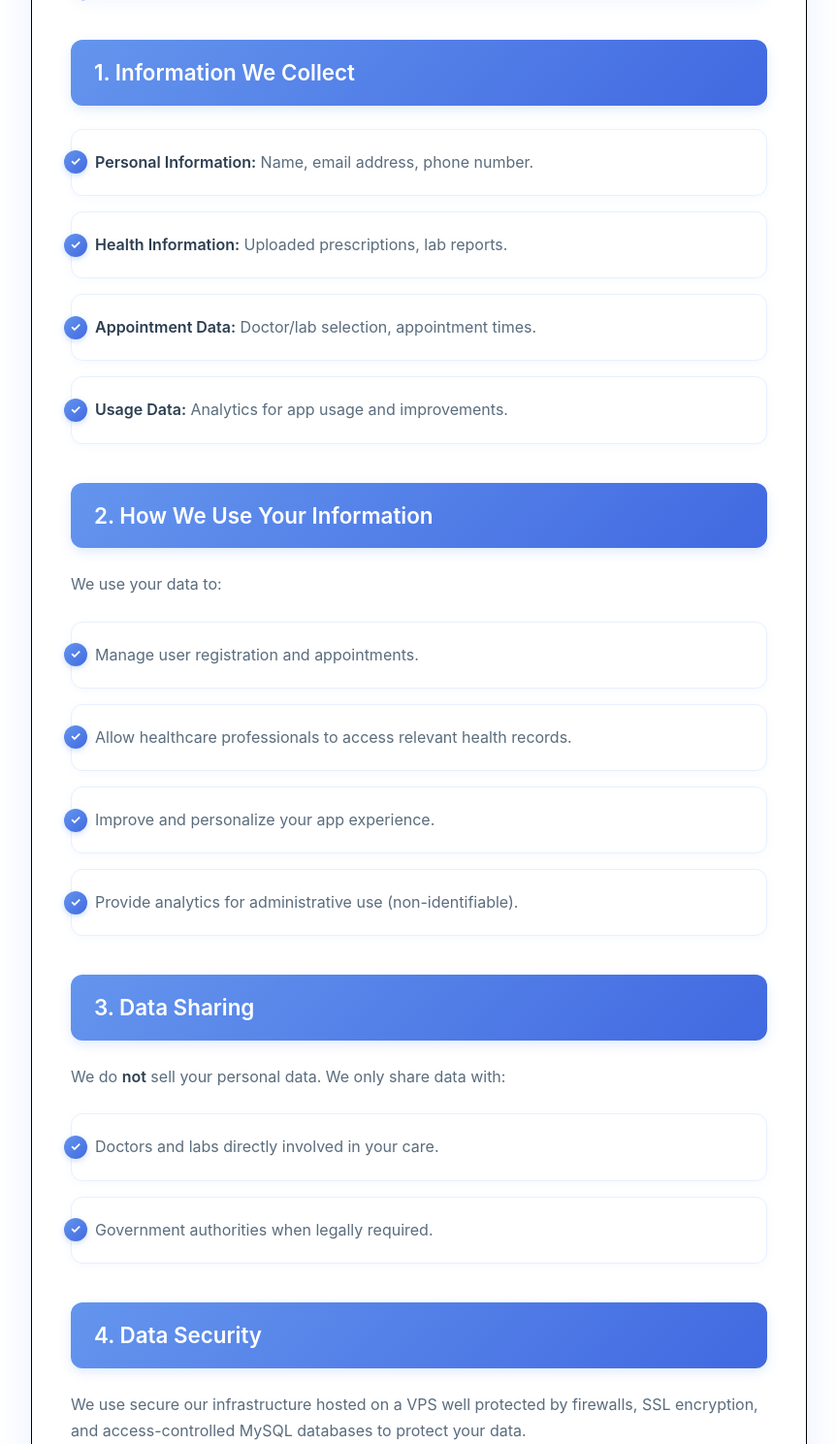
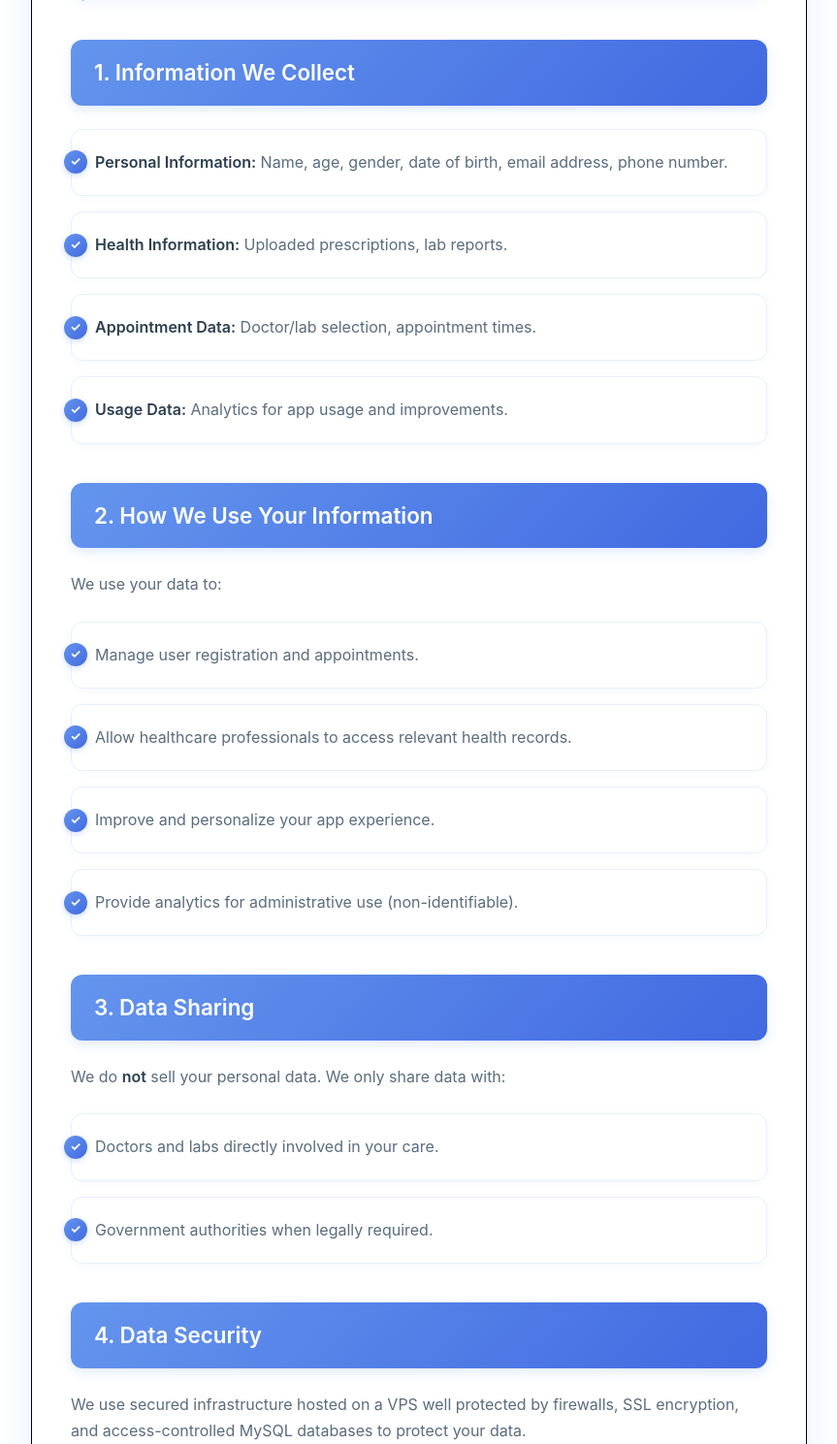
Before and after one commit to Debendra7003/MyClinic, a Django app: page /users/privacy-policy/ in a window 1280 px wide. Shown: the part 449-1938 px from the top of the page at 97% size, without its empty margins (208-1071 px from the left). Run offline with Django 5.2, Linux system fonts and the light colour scheme.

Commit message:
privacy policy updated

```diff
--- a/MyClinic/LoginAccess/templates/privacy-policy.html
+++ b/MyClinic/LoginAccess/templates/privacy-policy.html
@@ -314,7 +314,7 @@
 
       <h2>1. Information We Collect</h2>
       <ul>
-        <li><strong>Personal Information:</strong> Name, email address, phone number.</li>
+        <li><strong>Personal Information:</strong> Name, age, gender, date of birth, email address, phone number.</li>
         <li><strong>Health Information:</strong> Uploaded prescriptions, lab reports.</li>
         <li><strong>Appointment Data:</strong> Doctor/lab selection, appointment times.</li>
         <li><strong>Usage Data:</strong> Analytics for app usage and improvements.</li>
@@ -338,7 +338,7 @@
 
       <h2>4. Data Security</h2>
       <p>
-        We use secure our infrastructure hosted on a VPS well protected by firewalls, SSL encryption, and access-controlled
+        We use secured infrastructure hosted on a VPS well protected by firewalls, SSL encryption, and access-controlled
         MySQL databases to protect your data.
       </p>
       <!-- <div class="security-badge">SSL Encrypted & HIPAA Compliant</div> -->
```
